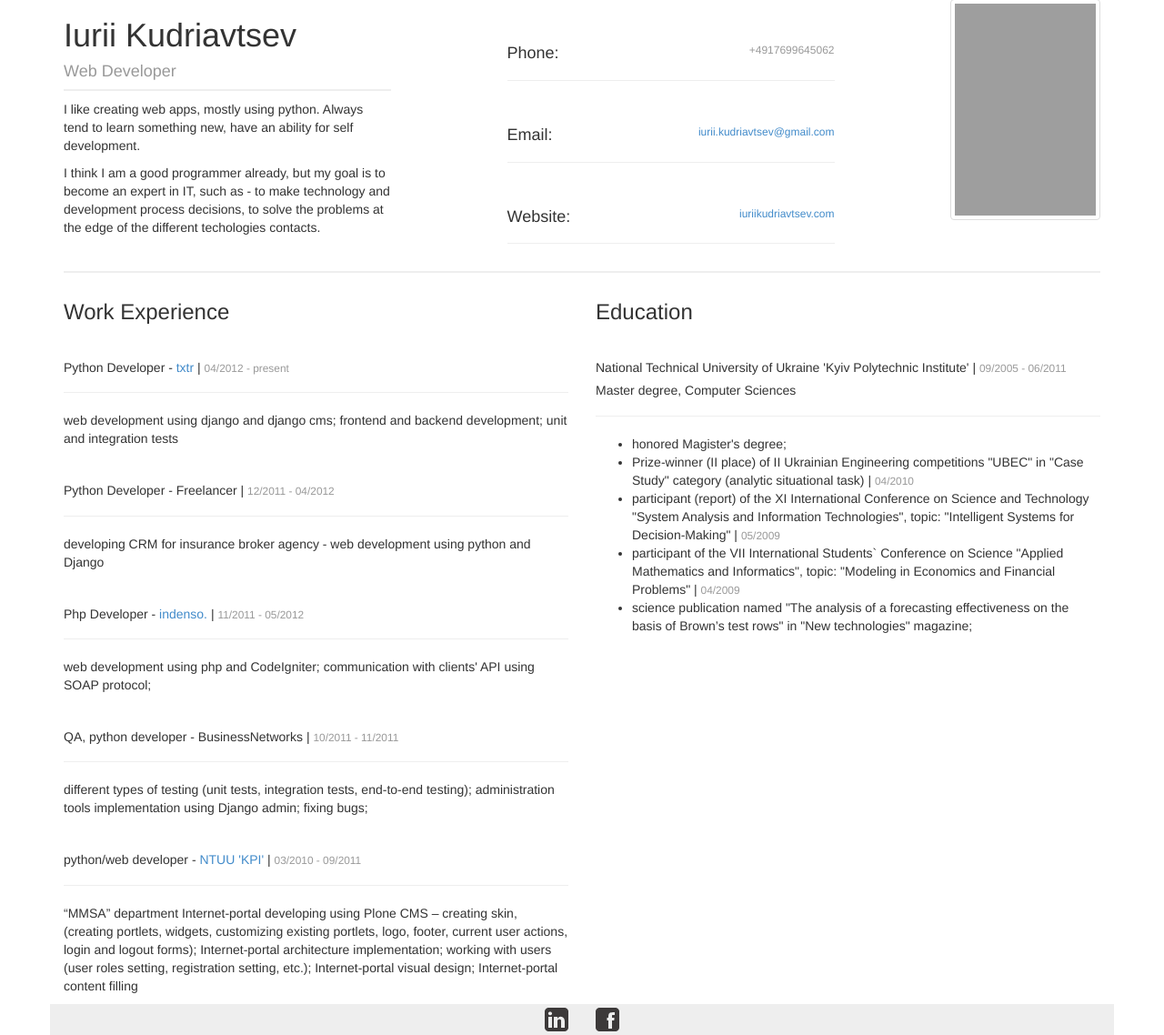
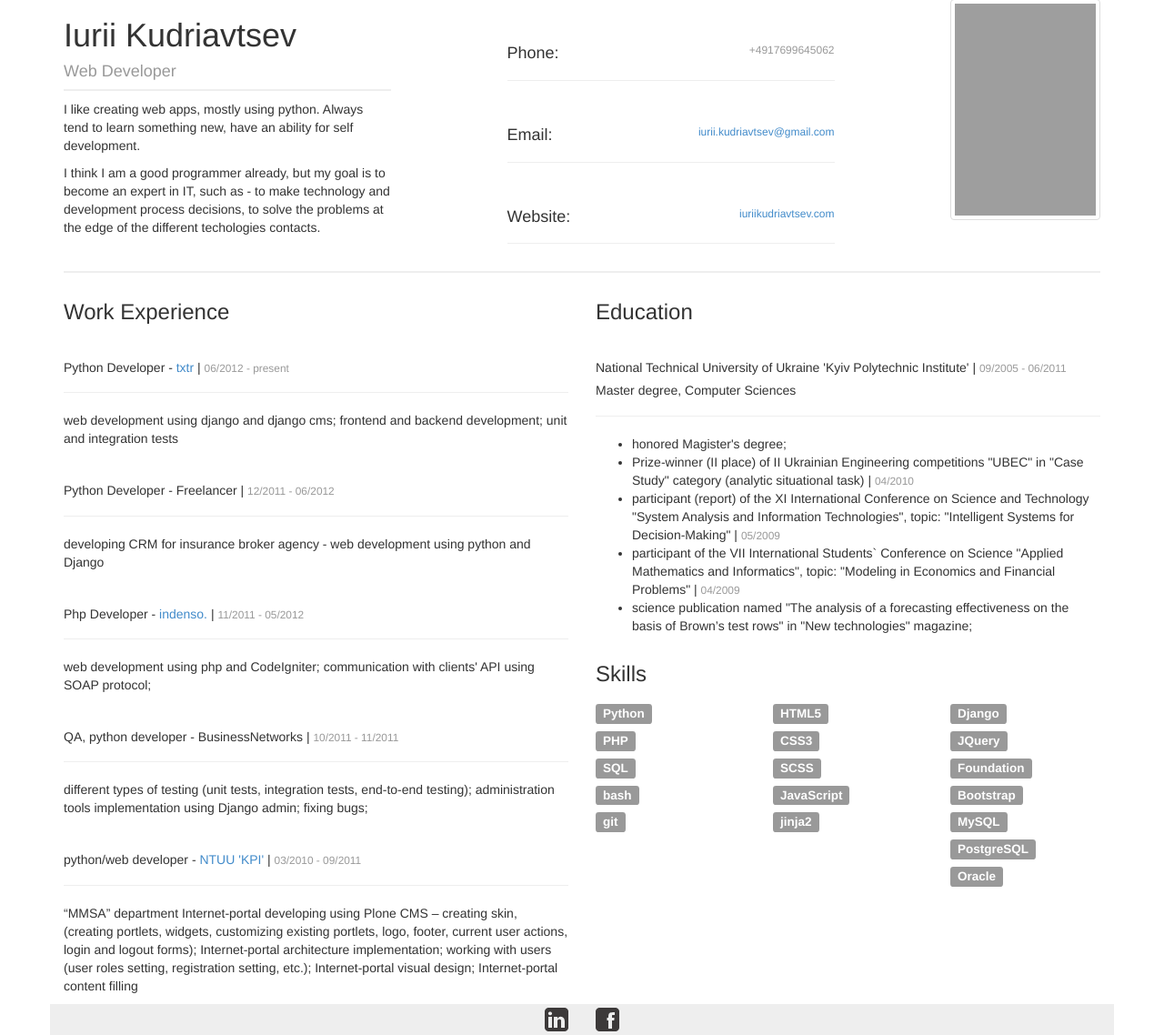
Before and after one commit to ikudriavtsev/personal, a Flask app: page / in a window 1280 px wide. Shown: the part 26-1164 px from the top of the page at 91% size. Run offline with Flask 2, Linux system fonts and the light colour scheme; grey boxes are pictures that could not be loaded.

Commit message:
adding skills.

```diff
--- a/templates/index.html
+++ b/templates/index.html
@@ -60,11 +60,11 @@
       <div class="col-md-6">
         <h3>Work Experience</h3>
         <div class="page-header">
-          <h5>Python Developer - <a href="http://txtr.com/">txtr</a> | <small>04/2012 - present</small></h5>
+          <h5>Python Developer - <a href="http://txtr.com/">txtr</a> | <small>06/2012 - present</small></h5>
         </div>
         <p>web development using django and django cms; frontend and backend development; unit and integration tests</p>
         <div class="page-header">
-          <h5>Python Developer - Freelancer | <small>12/2011 - 04/2012</small></h5>
+          <h5>Python Developer - Freelancer | <small>12/2011 - 06/2012</small></h5>
         </div>
         <p>developing CRM for insurance broker agency - web development using python and Django</p>
         <div class="page-header">
@@ -81,6 +81,8 @@
         <p>“MMSA” department Internet-portal developing using Plone CMS – creating skin, (creating portlets, widgets, customizing existing portlets, logo, footer, current user actions, login and logout forms); Internet-portal architecture implementation; working with users (user roles setting, registration setting, etc.); Internet-portal visual design; Internet-portal content filling</p>
       </div>
       <div class="col-md-6">
+        <div class="row">
+          <div class="col-xs-12">
             <h3>Education</h3>
             <div class="page-header">
               <h5>National Technical University of Ukraine 'Kyiv Polytechnic Institute' | <small>09/2005 - 06/2011</small></h5>
@@ -93,6 +95,38 @@
               <li>participant of the VII International Students` Conference on Science "Applied Mathematics and Informatics", topic: "Modeling in Economics and Financial Problems" | <small class="text-muted">04/2009</small></li>
               <li>science publication named "The analysis of a forecasting effectiveness on the basis of Brown’s test rows" in "New technologies" magazine;</li>
             </ul>
+          </div>
+        </div>
+        <div class="row">
+          <div class="col-xs-12">
+            <h3>Skills</h3>
+            <div class="row">
+              <div class="col-xs-4">
+                <h4><span class="label label-default">Python</span></h4>
+                <h4><span class="label label-default">PHP</span></h4>
+                <h4><span class="label label-default">SQL</span></h4>
+                <h4><span class="label label-default">bash</span></h4>
+                <h4><span class="label label-default">git</span></h4>
+              </div>
+              <div class="col-xs-4">
+                <h4><span class="label label-default">HTML5</span></h4>
+                <h4><span class="label label-default">CSS3</span></h4>
+                <h4><span class="label label-default">SCSS</span></h4>
+                <h4><span class="label label-default">JavaScript</span></h4>
+                <h4><span class="label label-default">jinja2</span></h4>
+              </div>
+              <div class="col-xs-4">
+                <h4><span class="label label-default">Django</span></h4>
+                <h4><span class="label label-default">JQuery</span></h4>
+                <h4><span class="label label-default">Foundation</span></h4>
+                <h4><span class="label label-default">Bootstrap</span></h4>
+                <h4><span class="label label-default">MySQL</span></h4>
+                <h4><span class="label label-default">PostgreSQL</span></h4>
+                <h4><span class="label label-default">Oracle</span></h4>
+              </div>
+            </div>
+          </div>
+        </div>
       </div>
     </div>
     <div id="push"></div>
```
Lines whose indentation alone changed are shown as unchanged.
